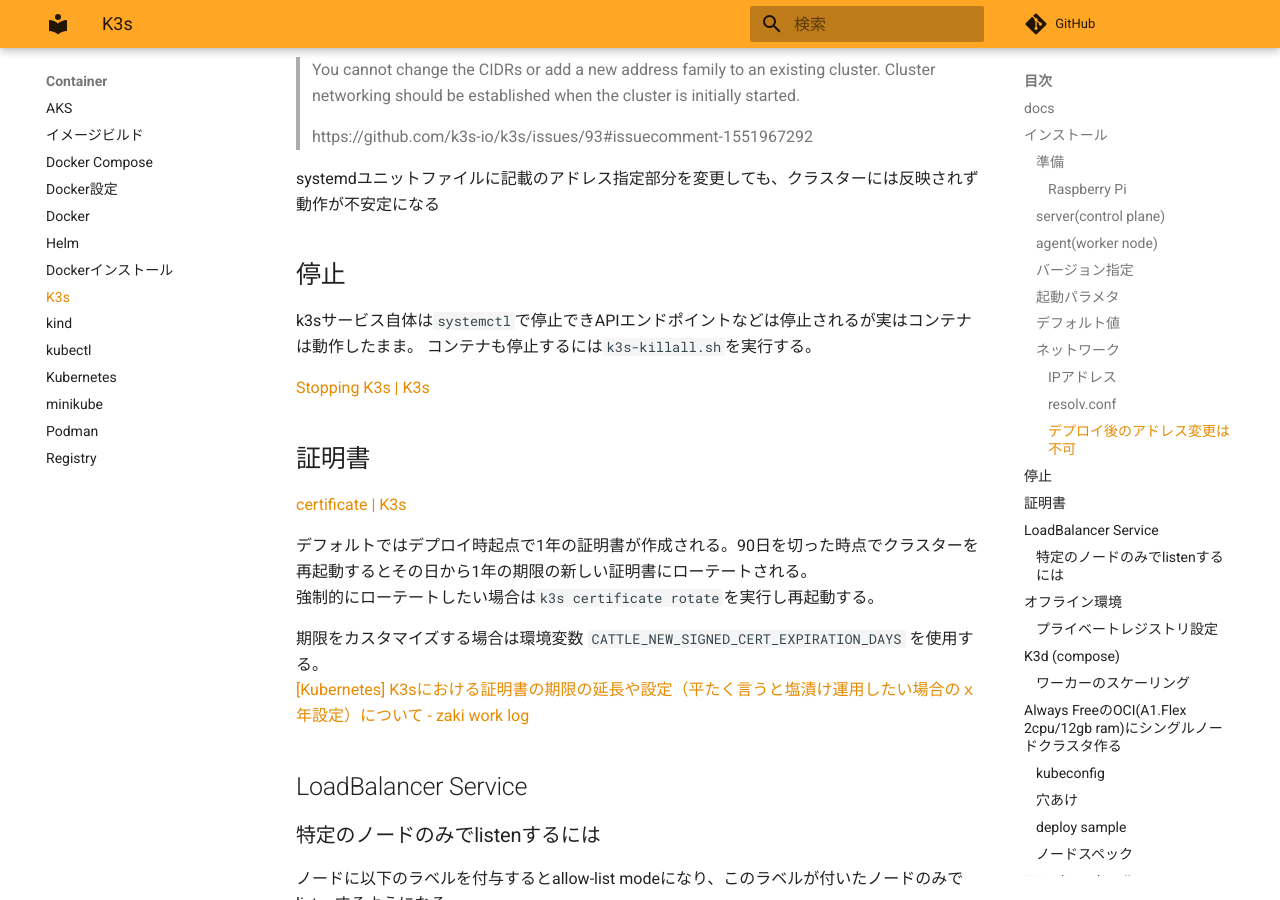
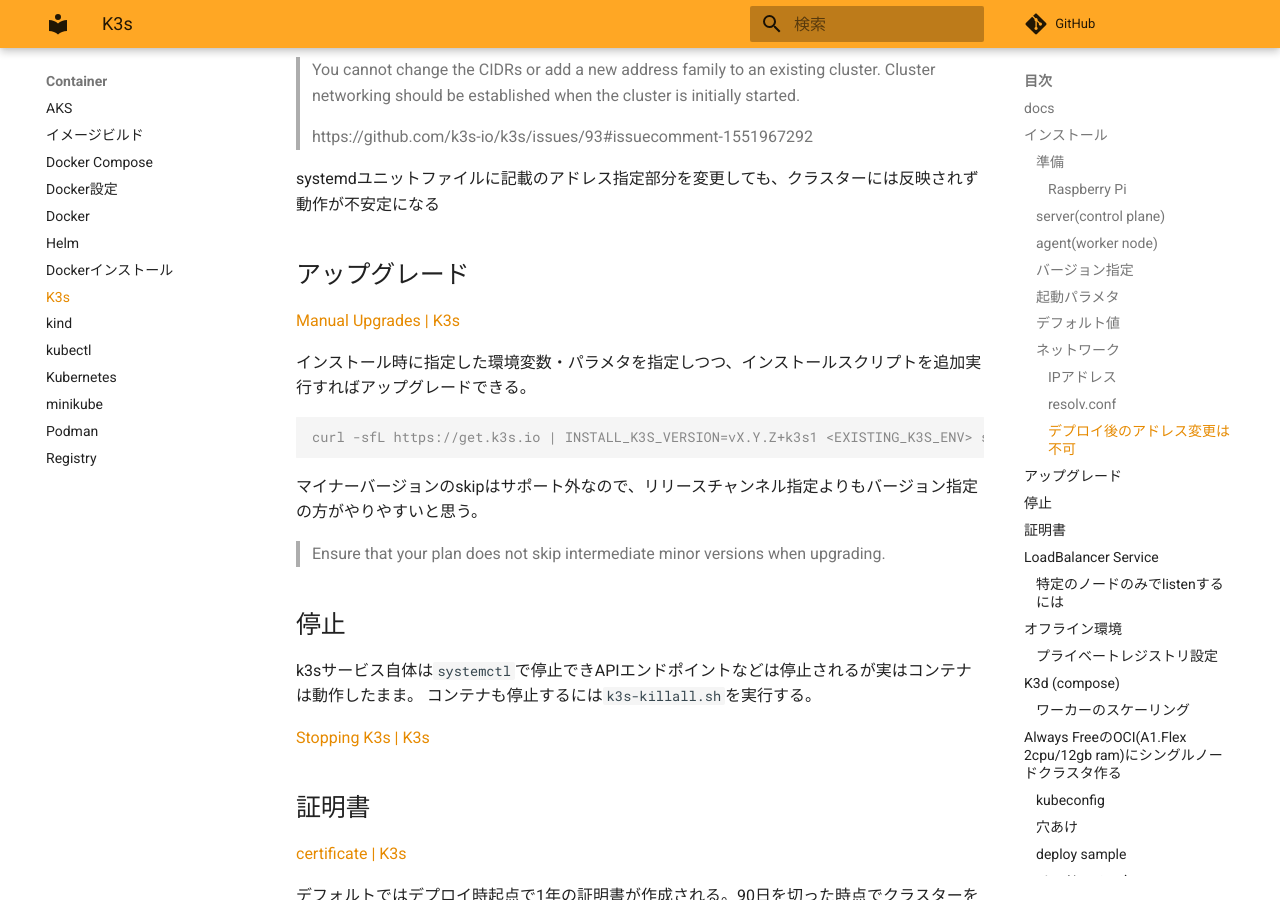
Before and after one commit to zaki-lknr/docs, an MkDocs documentation site: the page built from docs/Container/k3s.md, in a window 1280 px wide and 900 px high, scrolled down 2436 px. Built offline with MkDocs 1.6.1 and Material for MkDocs 9.7.7, drawn with Linux system fonts in a browser that asks for light colours; comment, search, counter and statistics services are not loaded.

Commit message:
update: container/k3s: アップグレード

````diff
--- a/docs/Container/k3s.md
+++ b/docs/Container/k3s.md
@@ -102,6 +102,20 @@ $ curl -sfL https://get.k3s.io | sh -s - --write-kubeconfig-mode 644 --resolv-co
 > https://github.com/k3s-io/k3s/issues/93#issuecomment-1551967292
 
 systemdユニットファイルに記載のアドレス指定部分を変更しても、クラスターには反映されず動作が不安定になる
+
+## アップグレード
+
+[Manual Upgrades | K3s](https://docs.k3s.io/upgrades/manual)
+
+インストール時に指定した環境変数・パラメタを指定しつつ、インストールスクリプトを追加実行すればアップグレードできる。
+
+```console
+curl -sfL https://get.k3s.io | INSTALL_K3S_VERSION=vX.Y.Z+k3s1 <EXISTING_K3S_ENV> sh -s - <EXISTING_K3S_ARGS>
+```
+
+マイナーバージョンのskipはサポート外なので、リリースチャンネル指定よりもバージョン指定の方がやりやすいと思う。
+
+> Ensure that your plan does not skip intermediate minor versions when upgrading.
 
 ## 停止
 
````
